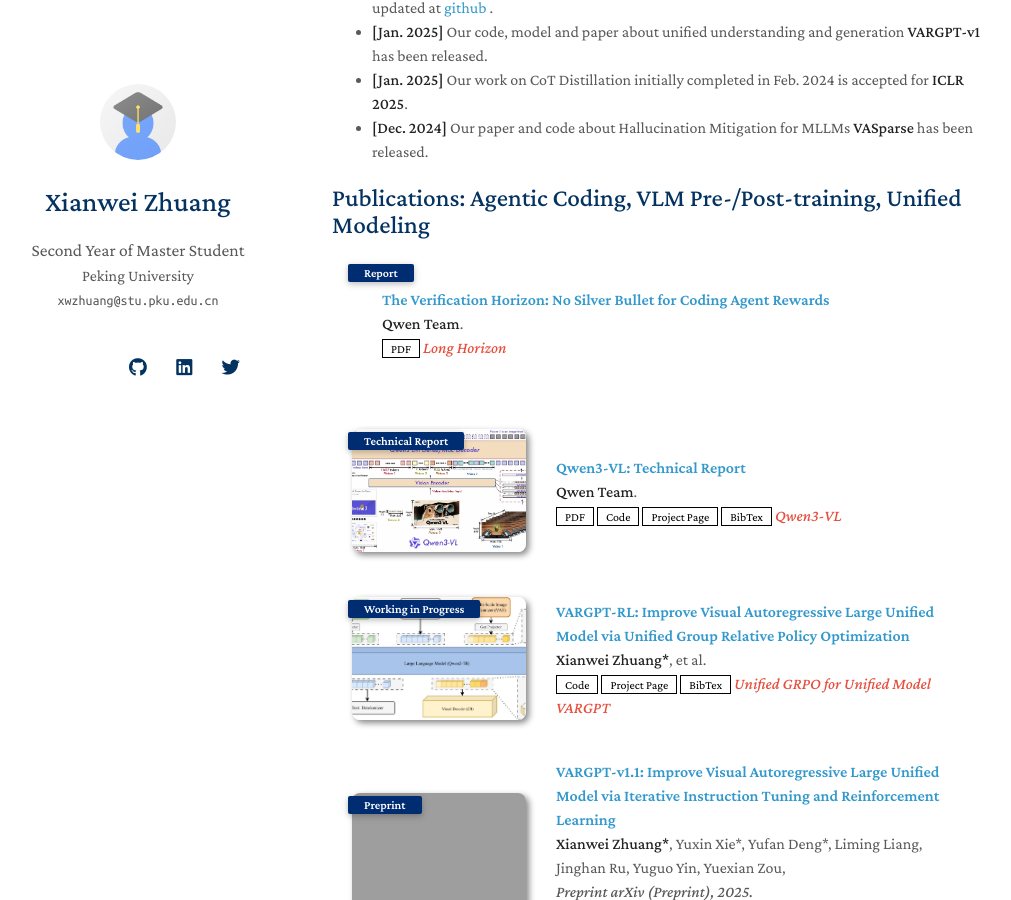
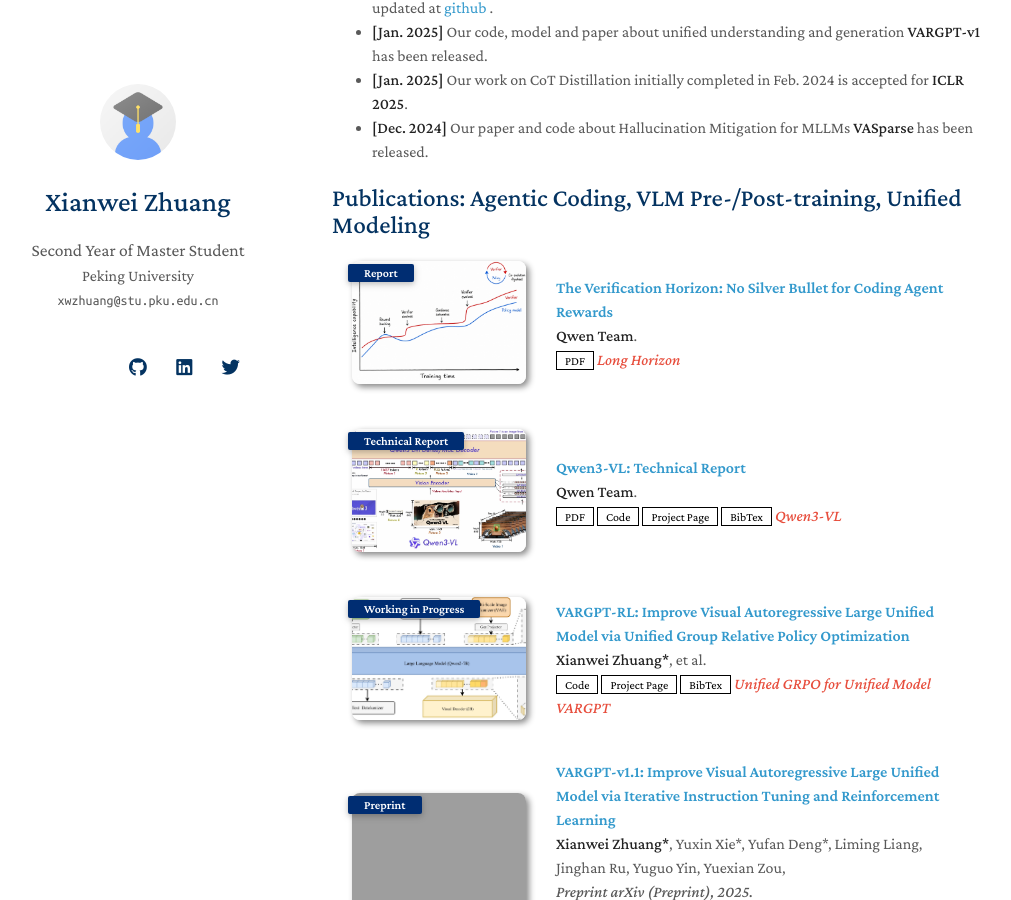
Before and after one commit to mengchuang123/mengchuang123.github.io, a Jekyll site: the page built from index.md, in a window 1280 px wide and 900 px high, scrolled down 941 px. Shown: the whole window, without its empty margins (138-1149 px from the left). Built offline with Jekyll 4.4.1, drawn with Linux system fonts in a browser that asks for light colours; nearby versions of some CDN libraries; a style sheet for code colours, icons or effects is not loaded; our own code applies the rules of GitHub Pages for plain Markdown files; grey boxes are pictures that could not be loaded.

Commit message:
Update preprint.yml

```diff
--- a/_data/preprint.yml
+++ b/_data/preprint.yml
@@ -4,6 +4,7 @@
     authors:  <strong> Qwen Team</strong>.
     conference_short: Report
     pdf: https://arxiv.org/pdf/2606.26300v1
+    image: ./assets/img/agentic_coding.png
     notes: Long Horizon
 
   - title: "Qwen3-VL: Technical Report"
```
